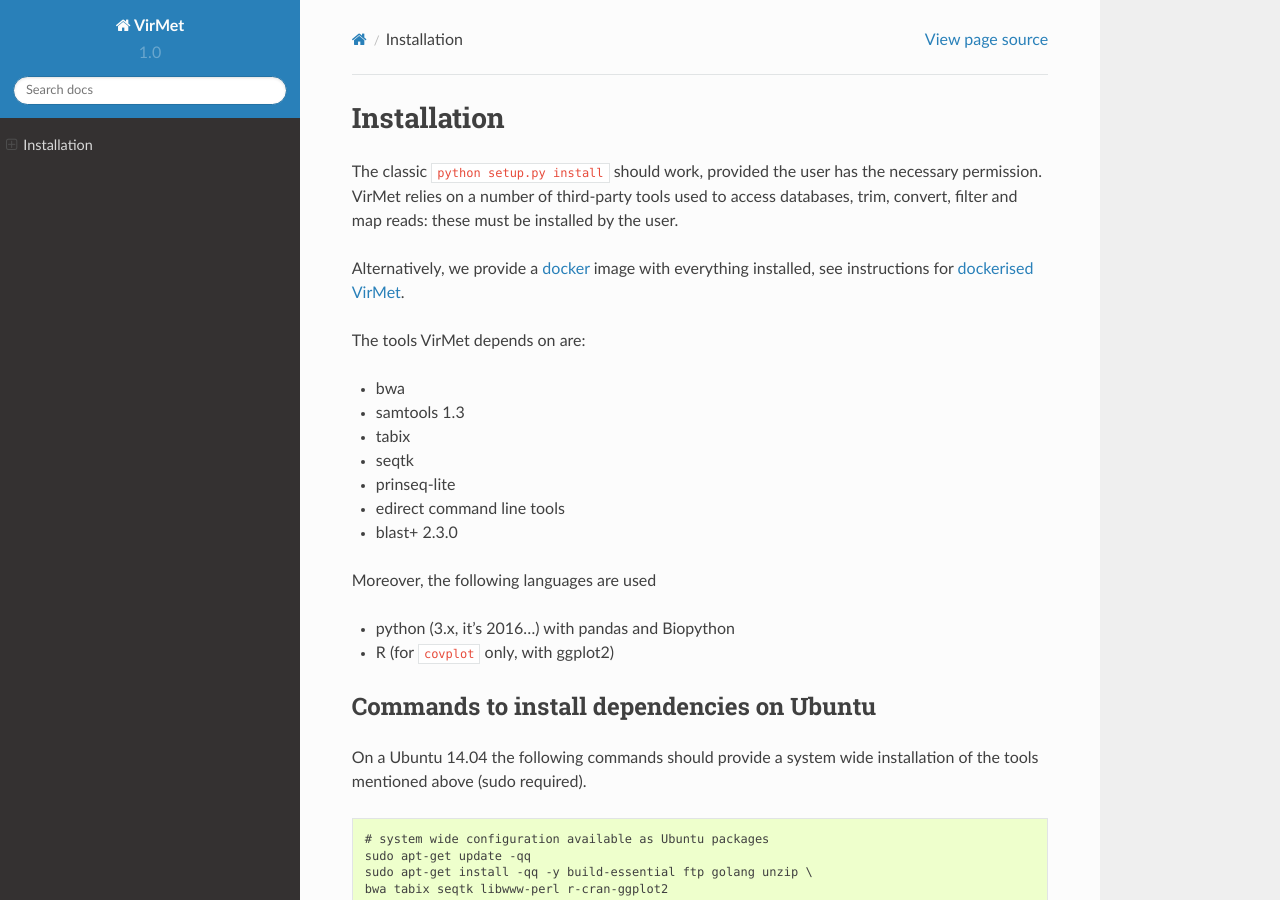
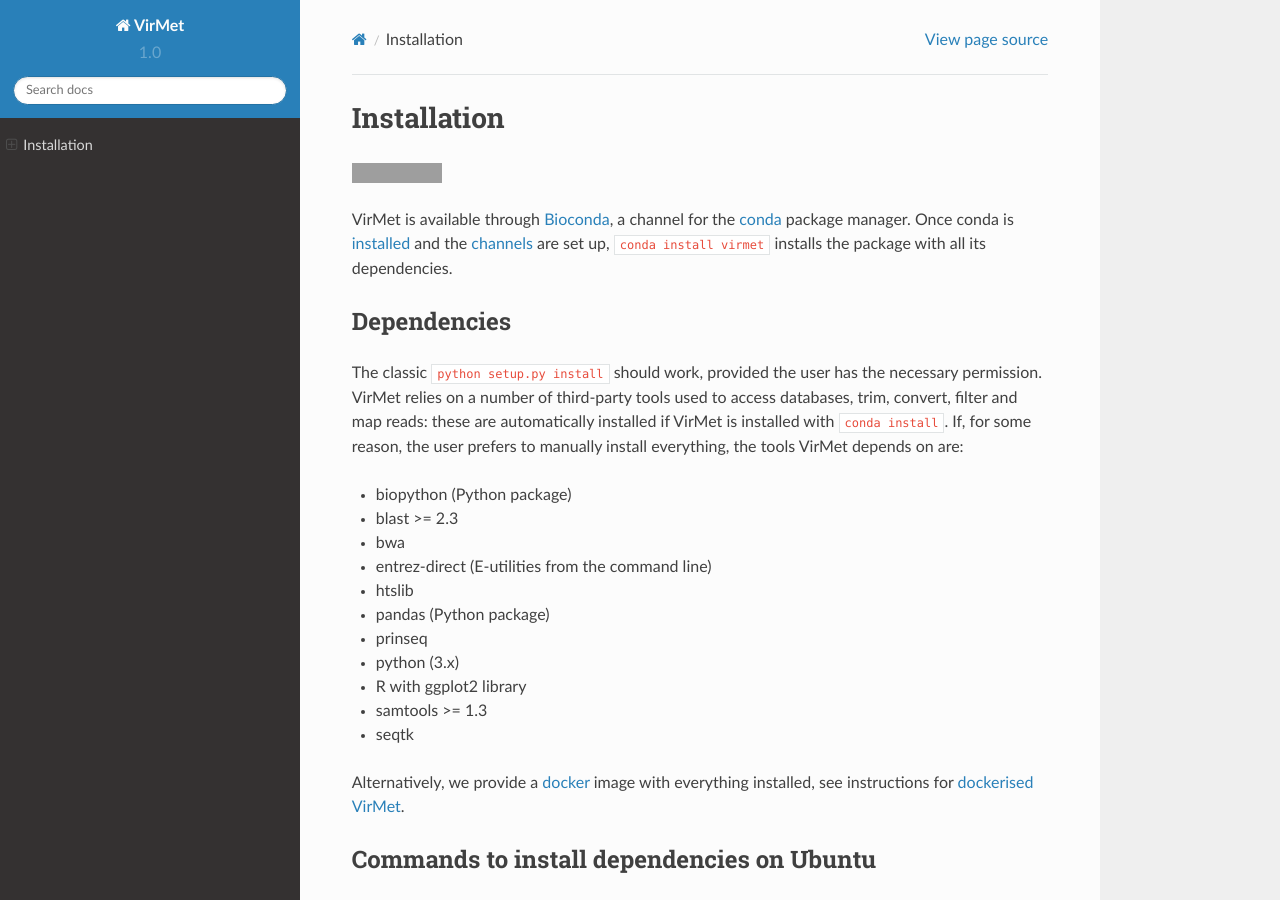
Before and after one commit to medvir/VirMet, a Sphinx documentation site: the page built from docs/installation.md, in a window 1280 px wide and 900 px high. Built offline with Sphinx 7.4.7 and the Read the Docs theme 2.0.0, drawn with Linux system fonts in a browser that asks for light colours; some of the changed text lies outside the part shown; grey boxes are pictures that could not be loaded.

Commit message:
Instructions to install with conda [ci skip]

```diff
--- a/docs/installation.md
+++ b/docs/installation.md
@@ -1,27 +1,36 @@
 # Installation
+
+[![install with bioconda](https://img.shields.io/badge/install%20with-bioconda-brightgreen.svg?style=flat-square)](http://bioconda.github.io/recipes/virmet/README.html)
+
+VirMet is available through [Bioconda](https://bioconda.github.io), a channel
+for the [conda](http://conda.pydata.org/docs/intro.html) package manager. Once
+conda is [installed](https://bioconda.github.io/#install-conda) and the
+[channels](https://bioconda.github.io/#set-up-channels) are set up,
+`conda install virmet` installs the package with all its dependencies.
+
+## Dependencies
 
 The classic `python setup.py install` should work, provided the user has the
 necessary permission.
 VirMet relies on a number of third-party tools used to access databases, trim,
-convert, filter and map reads: these must be installed by the user.
+convert, filter and map reads: these are automatically installed if VirMet is
+installed with `conda install`. If, for some reason, the user prefers to manually
+install everything, the tools VirMet depends on are:
+
+- biopython (Python package)
+- blast >= 2.3
+- bwa
+- entrez-direct (E-utilities from the command line)
+- htslib
+- pandas (Python package)
+- prinseq
+- python (3.x)
+- R with ggplot2 library
+- samtools >= 1.3
+- seqtk
 
 Alternatively, we provide a [docker](http://docker.com) image with everything
 installed, see instructions for [dockerised VirMet](dockerised.md).
-
-The tools VirMet depends on are:
-
-- bwa
-- samtools 1.3
-- tabix
-- seqtk
-- prinseq-lite
-- edirect command line tools
-- blast+ 2.3.0
-
-Moreover, the following languages are used
-
-- python (3.x, it's 2016...) with pandas and Biopython
-- R (for `covplot` only, with ggplot2)
 
 ## Commands to install dependencies on Ubuntu
 On a Ubuntu 14.04 the following commands should provide a system wide
```
Also changed, not shown: other parts of docs/installation.md (+0 -2 lines), README.md (+29 -1 lines).
